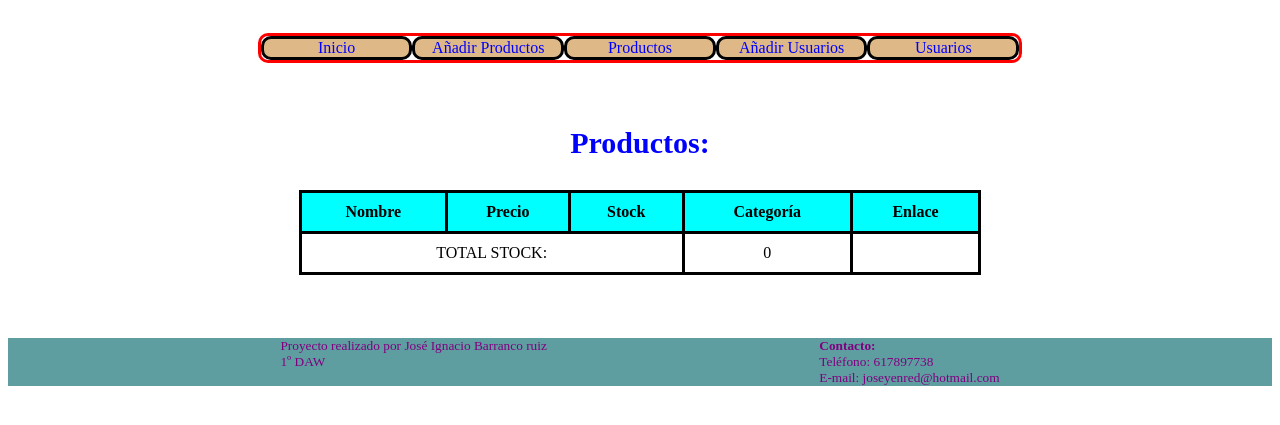
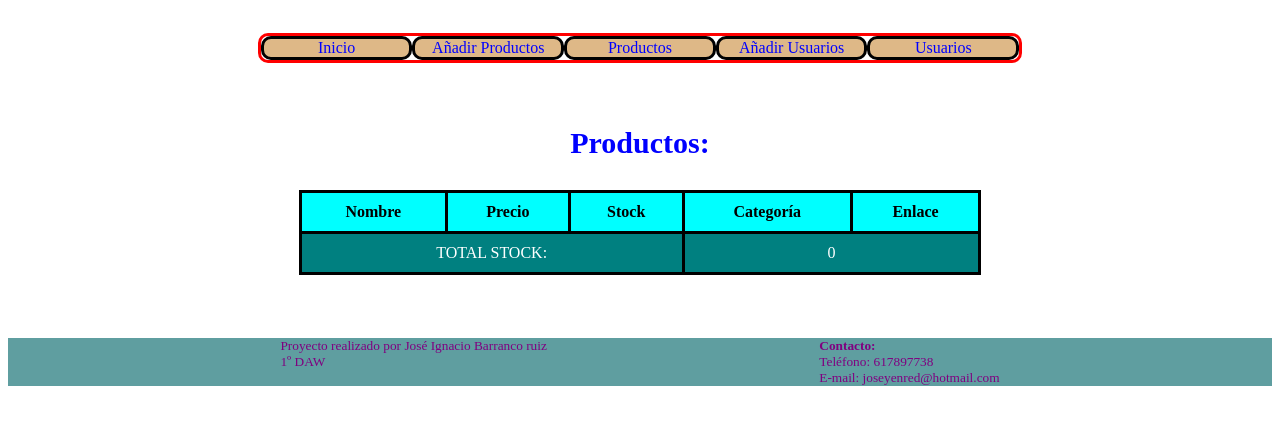
Before and after one commit to joseybarranco/gestion_tienda_v3, a Flask app: page /productos in a window 1280 px wide. Shown: the part 92-517 px from the top of the page. Run offline with Flask 3, Linux system fonts and the light colour scheme.

Commit message:
ultimando detalles

```diff
--- a/static/css/base.css
+++ b/static/css/base.css
@@ -14,6 +14,10 @@ thead{
 tbody{
     background-color:khaki;
     color:purple;
+}
+tfoot{
+    background-color:teal;
+    color:white;
 }
 h1{
     text-align:center;
--- a/templates/perfil_producto.html
+++ b/templates/perfil_producto.html
@@ -24,7 +24,7 @@
             <td>{{ product_found['stock'] }}</td>
         </tr>
         <tr>
-            <td>Categoríía</td>
+            <td>Categoría</td>
             <td>{{ product_found['categoría'] }}</td>
         </tr>
     </tbody>
--- a/templates/productos.html
+++ b/templates/productos.html
@@ -35,7 +35,7 @@
     <tfoot>
         <tr>
             <td colspan = '3'>TOTAL STOCK:</td>
-            <td>{{ total_stock }}</td>
+            <td colspan="2">{{ total_stock }}</td>
         </tr>
     </tfoot>
 </table>
```
